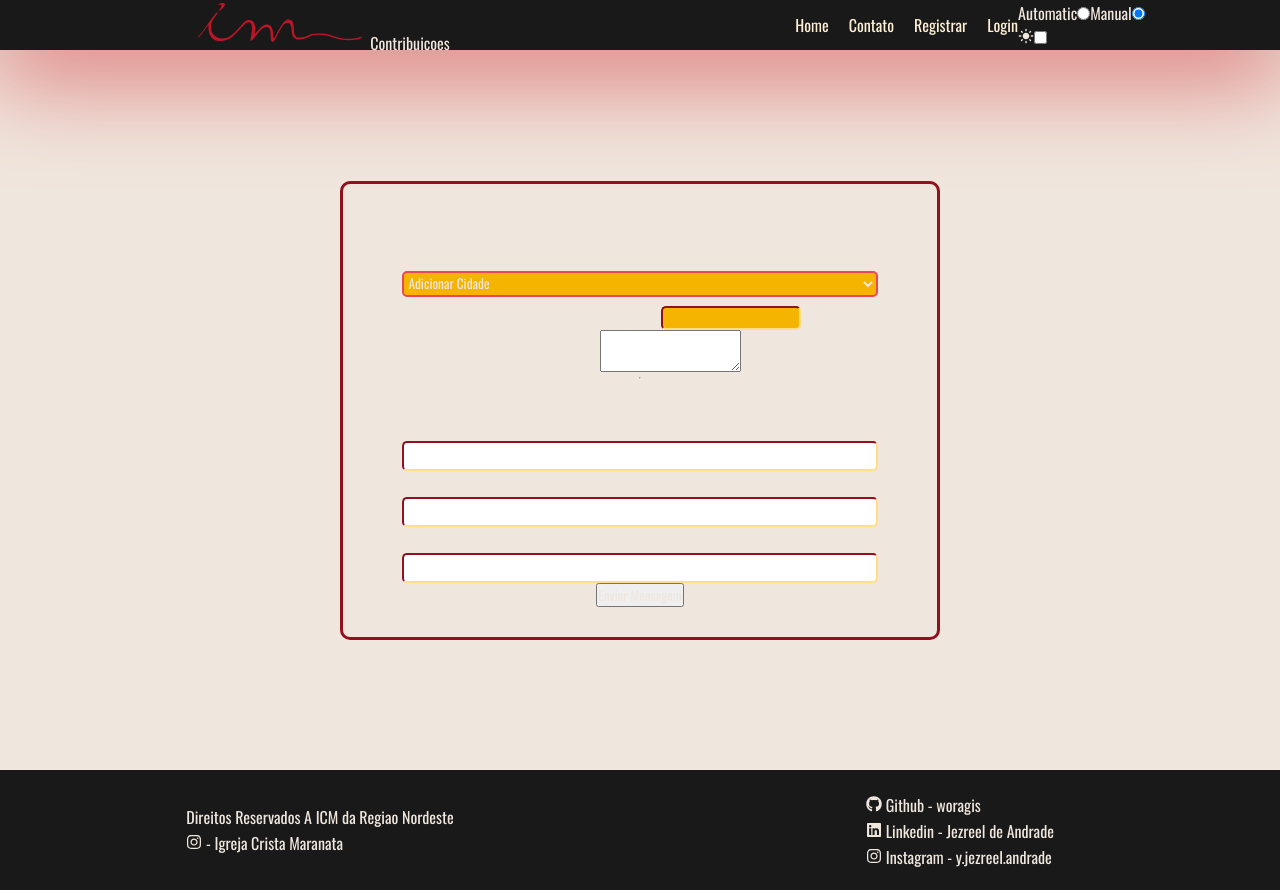
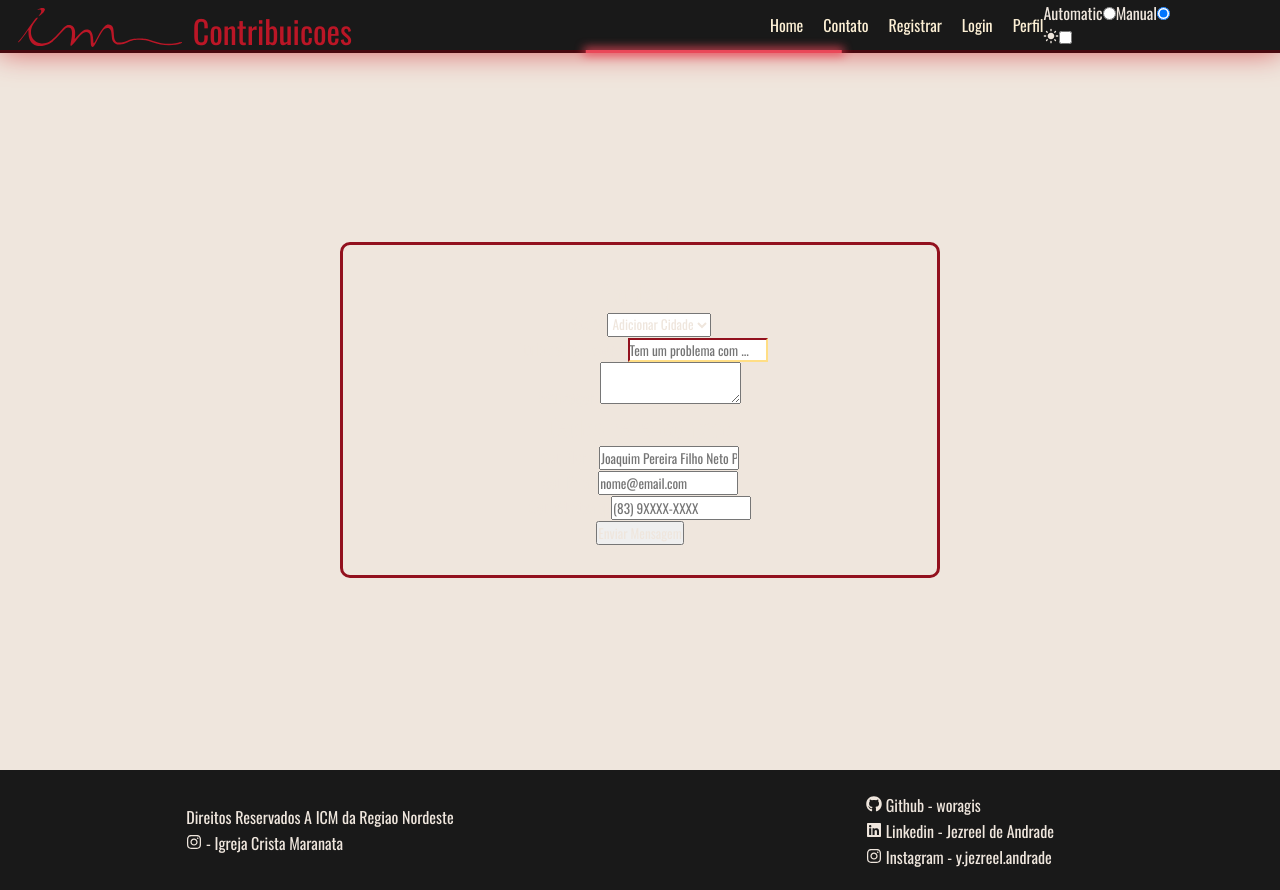
Before and after one commit to woragis/icm-frontend, a React (Create React App) app: page /report in a window 1280 px wide. Built offline with nearby package versions, Linux system fonts and the light colour scheme.

Commit message:
Improve styling and transitions

```diff
--- a/src/pages/Contrib/index.tsx
+++ b/src/pages/Contrib/index.tsx
@@ -1,4 +1,4 @@
-import { ChangeEvent, useState } from "react";
+import { ChangeEvent, useState, useTransition } from "react";
 import {
   StyledForm,
   StyledField,
@@ -10,6 +10,9 @@ import {
   StyledType,
   StyledOption,
 } from "./style";
+import { animated, useSpring } from "@react-spring/web";
+import { useSelector } from "react-redux";
+import { RootState } from "../../redux/store";
 
 const Contrib = () => {
   interface IStates {
@@ -244,10 +247,16 @@ const Contrib = () => {
     console.log(`New Value: ${event.target.value}`);
   };
 
+  const pageTransitions = useSelector(
+    (state: RootState) => state.pageTranisition
+  );
+  const pageProps = useSpring(pageTransitions);
+
   return (
-    <StyledForm>
+    <animated.main style={pageProps}>
       <form>
-        <StyledField>
+        <h1>Enviar Contribuicao</h1>
+        <StyledField className="contrib-element">
           <label htmlFor="name">Nome Completo</label>
           <input
             type="text"
@@ -259,12 +268,14 @@ const Contrib = () => {
           />
         </StyledField>
         <StyledLocation>
+          {false && (
             <OptionState className="state">
               <label htmlFor="state">Estado</label>
               <select name="state" id="state">
                 {stateOptions}
               </select>
             </OptionState>
+          )}
           <OptionCity className="city">
             <label htmlFor="city">Cidade</label>
             <select name="city" id="city">
@@ -286,7 +297,7 @@ const Contrib = () => {
             </select>
           </OptionIgreja>
         </StyledLocation>
-        <StyledType>
+        <StyledType className="contrib-element">
           <StyledOption onClick={() => ToggleContribType("text")}>
             <label htmlFor="texto">Contribuicao de Texto</label>
             <input
@@ -309,7 +320,7 @@ const Contrib = () => {
           </StyledOption>
         </StyledType>
         {contribType === "text" && (
-          <StyledField>
+          <StyledField className="contrib-element">
             <label htmlFor="contrib">Contribuicao escrita</label>
             <textarea
               name="contrib"
@@ -322,7 +333,7 @@ const Contrib = () => {
           </StyledField>
         )}
         {contribType === "video" && (
-          <StyledField>
+          <StyledField className="contrib-element">
             <label htmlFor="contrib">Contribuicao em Video</label>
             <input type="file" name="contrib" id="contrib" />
           </StyledField>
@@ -331,7 +342,7 @@ const Contrib = () => {
           <button type="submit">Enviar Contribuicao</button>
         </StyledField>
       </form>
-    </StyledForm>
+    </animated.main>
   );
 };
 
--- a/src/pages/Layout/Header/index.tsx
+++ b/src/pages/Layout/Header/index.tsx
@@ -15,6 +15,7 @@ import { RootState } from "../../../redux/store";
 import { useState } from "react";
 import { FaSearchengin } from "react-icons/fa6";
 import { MdLightMode, MdDarkMode } from "react-icons/md";
+import { animated, useSpring, useSpringRef } from "@react-spring/web";
 
 const Header = () => {
   interface INavLinks {
@@ -26,6 +27,7 @@ const Header = () => {
     { name: "Contato", path: "/report" },
     { name: "Registrar", path: "/register" },
     { name: "Login", path: "/login" },
+    { name: "Perfil", path: "/profile" },
   ];
   const navLinksComponent = navLinks.map(({ name, path }: INavLinks) => {
     return (
@@ -60,8 +62,17 @@ const Header = () => {
     }
   };
 
+  const defaultWidth = window.innerWidth;
+  const springs = useSpring({
+    from: { x: -defaultWidth / 5 },
+    to: { x: defaultWidth },
+    loop: true,
+    config: { duration: 50000 },
+  });
+
   return (
     <StyledHeader>
+      <div className="header-logo">
         <Link to={"/"}>
           <StyledLogo
             className="logo"
@@ -107,8 +118,10 @@ const Header = () => {
               />
             </g>
           </StyledLogo>
-        Contribuicoes
+          <p>Contribuicoes</p>
         </Link>
+      </div>
+
       <StyledNavLinks className="links">
         {navLinksComponent}
         <StyledNavTheme>
--- a/src/pages/Layout/Header/style.ts
+++ b/src/pages/Layout/Header/style.ts
@@ -1,4 +1,14 @@
-import styled from "styled-components";
+import styled, { keyframes } from "styled-components";
+import { shade } from "polished";
+
+const neonLineAnimation = keyframes`
+  0% {
+    transform: translate(-100%);
+  }
+  100% {
+    transform: translate(100vw);
+  }
+`;
 
 export const StyledHeader = styled.header`
   background-color: ${(props) => props.theme.color.darkNeutral};
@@ -7,9 +17,58 @@ export const StyledHeader = styled.header`
   align-content: center;
   justify-items: center;
   grid-template-columns: repeat(2, 1fr);
+  * {
+    transition: 0s;
+  }
 
-  position: sticky;
-  box-shadow: 0 10px 100px 10px ${(props) => props.theme.color.darkSecondary};
+  z-index: 2;
+  position: relative;
+  box-shadow: 0 1px 30px 1px ${(props) => props.theme.color.darkSecondary};
+
+  &::before {
+    content: "";
+    position: absolute;
+    height: 3px;
+    width: 100%;
+    background-color: ${(props) => shade(0.5, props.theme.color.darkPrimary)};
+    bottom: -3px;
+    left: 0;
+    z-index: 10;
+  }
+  &::after {
+    content: "";
+    position: absolute;
+    height: 3px;
+    width: 20%;
+    background-color: ${(props) => props.theme.color.lightPrimary};
+    box-shadow: 0 0 10px 2px ${(props) => props.theme.color.lightPrimary};
+    bottom: -3px;
+    left: 0;
+    z-index: 11;
+    animation: ${neonLineAnimation} 10s infinite linear;
+  }
+
+  .header-logo {
+    margin: 10px auto 0 10px;
+    /* margin-left: 30px;
+    margin-right: auto; */
+    /* width: 260px; */
+
+    display: flex;
+    justify-content: flex-start;
+    align-items: center;
+    flex-direction: row;
+    position: relative;
+
+    p {
+      position: absolute;
+      top: 50%;
+      right: -90%;
+      transform: translate(0, -50%);
+      color: ${(props) => props.theme.color.normalPrimary};
+      font-size: 2em;
+    }
+  }
 `;
 
 export const StyledNavLinks = styled.nav`
--- a/src/pages/Layout/style.ts
+++ b/src/pages/Layout/style.ts
@@ -1,5 +1,5 @@
 import styled from "styled-components";
 
 export const StyledLayout = styled.section`
-  background-color: ${(props) => props.theme.color.normalNeutral};
+  background-color: ${(props) => props.theme.color.background};
 `;
--- a/src/pages/Login/index.tsx
+++ b/src/pages/Login/index.tsx
@@ -5,6 +5,10 @@ import {
   StyledLoginForm,
   StyledPasswordElement,
 } from "./style";
+import { animated } from "@react-spring/web";
+import { useSelector } from "react-redux";
+import { RootState } from "../../redux/store";
+import { useSpring } from "@react-spring/web";
 
 const Login = () => {
   const [loginData, setLoginData] = useState({
@@ -20,8 +24,8 @@ const Login = () => {
     setLoginData({ ...loginData, [event.target.name]: event.target.value });
   };
 
-  const emailPlaceholder = "Seu email";
-  const passwordPlaceholder = "Sua senha";
+  const emailPlaceholder = "nome@email.com";
+  const passwordPlaceholder = "senha super secreta";
 
   const handleSubmit = (event: FormEvent) => {
     console.log(
@@ -33,9 +37,15 @@ const Login = () => {
     event.preventDefault();
   };
 
+  const pageTransition = useSelector(
+    (state: RootState) => state.pageTranisition
+  );
+  const pageProps = useSpring(pageTransition);
+
   return (
-    <StyledLogin>
+    <animated.main style={pageProps}>
       <StyledLoginForm onSubmit={(e) => handleSubmit(e)}>
+        <h1>Logar-se</h1>
         <StyledLoginElement className="login-element">
           <label htmlFor="email">Email</label>
           <input
@@ -66,12 +76,13 @@ const Login = () => {
             />
           </StyledPasswordElement>
         </StyledLoginElement>
-
-        <button type="submit" onSubmit={(e) => handleSubmit(e)}>
-          Login
-        </button>
+        <div className="login-element">
+          <button type="submit" onSubmit={(e) => handleSubmit(e)}>
+            Login
+          </button>
+        </div>
       </StyledLoginForm>
-    </StyledLogin>
+    </animated.main>
   );
 };
 
--- a/src/pages/Register/index.tsx
+++ b/src/pages/Register/index.tsx
@@ -1,5 +1,8 @@
 import { ChangeEvent, FC, FormEvent, useState } from "react";
 import styled from "styled-components";
+import { animated, useSpring } from "@react-spring/web";
+import { useSelector } from "react-redux";
+import { RootState } from "../../redux/store";
 
 const StyledRegisterForm = styled.main`
   form {
@@ -22,9 +25,6 @@ const Register: FC = () => {
     {} as RegisterDataInterface
   );
   const [showPassword, setShowPassword] = useState<boolean>(false);
-
-  const emailPlaceholder = "Seu email";
-  const passwordPlaceholder = "Sua senha";
 
   const togglePassword = () => {
     setShowPassword((prevState) => !prevState);
@@ -53,15 +53,28 @@ const Register: FC = () => {
     registerData.name.length > 10 &&
     registerData.whatsapp &&
     registerData.whatsapp.length >= 11;
+
+  const namePlaceholder = "Joao da Silva da Silva";
+  const whatsappPlaceholder = "(XX) 9XXXX-XXXX";
+  const emailPlaceholder = "nome@email.com";
+  const passwordPlaceholder = "senha super secreta";
+
+  const pageTransition = useSelector(
+    (state: RootState) => state.pageTranisition
+  );
+  const pageProps = useSpring(pageTransition);
+
   return (
-    <StyledRegisterForm>
+    <animated.main style={pageProps}>
       <form onSubmit={(e) => registerSubmit(e)}>
+        <h1>Registrar-se</h1>
         <div className="register-element">
           <label htmlFor="name">Nome</label>
           <input
             type="text"
             name="name"
             id="name"
+            placeholder={namePlaceholder}
             onChange={(e) => handleRegisterDataChange(e)}
             disabled={registered}
           />
@@ -72,6 +85,7 @@ const Register: FC = () => {
             type="number"
             name="whatsapp"
             id="whatsapp"
+            placeholder={whatsappPlaceholder}
             onChange={(e) => handleRegisterDataChange(e)}
             disabled={registered}
           />
@@ -131,7 +145,7 @@ const Register: FC = () => {
           </>
         )}
       </form>
-    </StyledRegisterForm>
+    </animated.main>
   );
 };
 
--- a/src/pages/Report/index.tsx
+++ b/src/pages/Report/index.tsx
@@ -7,6 +7,9 @@ import {
   StyledReportMessageBody,
   StyledReportContact,
 } from "./style";
+import { animated, useSpring } from "@react-spring/web";
+import { useSelector } from "react-redux";
+import { RootState } from "../../redux/store";
 
 enum EnumMotivos {
   AddCidade = "Adicionar Cidade",
@@ -59,48 +62,81 @@ const Report = () => {
     event.preventDefault();
     console.log("Data: ");
   };
+
+  const titlePlaceholder = "Tem um problema com ...";
+  const messagePlaceholder = "";
+  const namePlaceholder = "Joaquim Pereira Filho Neto Pai";
+  const emailPlaceholder = "nome@email.com";
+  const whatsappPlaceholder = "(83) 9XXXX-XXXX";
+
+  const pageTransition = useSelector(
+    (state: RootState) => state.pageTranisition
+  );
+  const pageProps = useSpring(pageTransition);
+
   return (
-    <StyledReport>
+    <animated.main style={pageProps}>
       <StyledReportForm onSubmit={(e) => sendReport(e)}>
-        <p>Contato</p>
-        <StyledReportReason>
+        <h1>Contato</h1>
+        <StyledReportReason className="report-element">
           <label htmlFor="reason">Motivo</label>
           <select name="reason" id="reason">
             <Motivos />
           </select>
         </StyledReportReason>
-        <StyledReportMessageTitle>
+        <StyledReportMessageTitle className="report-element">
           <label htmlFor="rebort-title">Titulo da Mensagem</label>
-          <input type="text" name="report-title" id="report-title" />
+          <input
+            type="text"
+            name="report-title"
+            id="report-title"
+            placeholder={titlePlaceholder}
+          />
         </StyledReportMessageTitle>
-        <StyledReportMessageBody>
+        <section className="report-element">
           <label htmlFor="report-body">Mensagem</label>
-          <textarea name="report-body" id="report-body" />
-        </StyledReportMessageBody>
-        <hr />
-        <StyledReportContact>
-          <p className="info">Dados para contato</p>
-          <div>
+          <textarea
+            name="report-body"
+            id="report-body"
+            placeholder={messagePlaceholder}
+          />
+        </section>
+        <h2 className="info">Dados para contato</h2>
+        <div className="report-element">
           <label htmlFor="name">Seu Nome</label>
-            <input type="text" name="name" id="name" />
+          <input
+            type="text"
+            name="name"
+            id="name"
+            placeholder={namePlaceholder}
+          />
         </div>
-          <div>
+        <div className="report-element">
           <label htmlFor="email">Seu Email</label>
-            <input type="email" name="email" id="email" />
+          <input
+            type="email"
+            name="email"
+            id="email"
+            placeholder={emailPlaceholder}
+          />
         </div>
-          <div>
+        <div className="report-element">
           <label htmlFor="whatsapp">Seu Whatsapp</label>
-            <input type="tel" name="whatsapp" id="whatsapp" />
+          <input
+            type="tel"
+            name="whatsapp"
+            id="whatsapp"
+            placeholder={whatsappPlaceholder}
+          />
         </div>
-        </StyledReportContact>
 
-        <input
-          type="submit"
-          value="Enviar Mensagem"
-          onClick={(e) => sendReport(e)}
-        />
+        <div className="report-element">
+          <button type="submit" onClick={(e) => sendReport(e)}>
+            Enviar Mensagem
+          </button>
+        </div>
       </StyledReportForm>
-    </StyledReport>
+    </animated.main>
   );
 };
 
--- a/src/pages/Report/style.ts
+++ b/src/pages/Report/style.ts
@@ -6,35 +6,10 @@ export const StyledReport = styled.main`
 
 export const StyledReportForm = styled.form``;
 
-export const StyledReportReason = styled.div`
-  display: flex;
-  justify-content: flex-start;
-  flex-direction: column;
-  width: 80%;
-
-  label {
-    font-size: 1.4em;
-    font-weight: 700;
-  }
-
-  select {
-    background-color: ${(props) => props.theme.color.darkAccent};
-    border-radius: 5px;
-    outline: none;
-    border: 2px solid ${(props) => props.theme.color.lightPrimary};
-  }
-`;
+export const StyledReportReason = styled.div``;
 
 export const StyledReportMessageTitle = styled.div`
-  label {
-    font-size: 1.4em;
-    font-weight: 700;
-  }
-
   input {
-    background-color: ${(props) => props.theme.color.darkAccent};
-    border-radius: 5px;
-    outline: none;
     border-top: 2px solid ${(props) => props.theme.color.darkPrimary};
     border-left: 2px solid ${(props) => props.theme.color.darkPrimary};
     border-right: 2px solid ${(props) => props.theme.color.lightAccent};
@@ -44,33 +19,4 @@ export const StyledReportMessageTitle = styled.div`
 
 export const StyledReportMessageBody = styled.div``;
 
-export const StyledReportContact = styled.div`
-  width: 80%;
-
-  p {
-    font-size: 1.5em;
-    font-weight: 700;
-    text-align: center;
-  }
-
-  label {
-    margin: 0 auto;
-    display: block;
-    text-align: center;
-    font-size: 1.1em;
-  }
-
-  input {
-    border-radius: 5px;
-    outline: none;
-    border-top: 2px solid ${(props) => props.theme.color.darkPrimary};
-    border-left: 2px solid ${(props) => props.theme.color.darkPrimary};
-    border-right: 2px solid ${(props) => props.theme.color.lightAccent};
-    border-bottom: 2px solid ${(props) => props.theme.color.lightAccent};
-
-    height: 30px;
-    width: 100%;
-    font-family: Verdana, Geneva, Tahoma, sans-serif;
-    font-size: 1.2em;
-  }
-`;
+export const StyledReportContact = styled.div``;
--- a/src/pages/router.tsx
+++ b/src/pages/router.tsx
@@ -1,16 +1,18 @@
-import React from "react";
-import { Route, Routes } from "react-router-dom";
+import { FunctionComponentElement } from "react";
+import { animated, useTransition } from "@react-spring/web";
+import { Route, Routes, useLocation } from "react-router-dom";
 import Layout from "./Layout";
 import Contrib from "./Contrib";
 import Register from "./Register";
 import Login from "./Login";
 import Report from "./Report";
+import Profile from "./Profile";
 
 const Router = () => {
   interface IPages {
     name: string;
     path: string;
-    element: React.FunctionComponentElement<{}>;
+    element: FunctionComponentElement<{}>;
   }
   const pagesData: IPages[] = [
     {
@@ -22,19 +24,30 @@ const Router = () => {
     { name: "Login", path: "/login", element: <Login /> },
     { name: "Reportar", path: "/report", element: <Report /> },
     // {name: 'Admin', path:'/admin', element:},
-    // {name: 'Perfil', path:'profile', element:},
+    { name: "Perfil", path: "/profile", element: <Profile /> },
   ];
   const pagesRoutes = pagesData.map(({ name, path, element }: IPages) => {
     return <Route key={name} path={path} element={element} />;
   });
 
+  const location = useLocation();
+
+  const transitions = useTransition(location, {
+    from: { opacity: 1, transform: "translate3d(0, 100%, 0)" },
+    enter: { opacity: 1, transform: "translate3d(0, 0, 0)" },
+    leave: { opacity: 1, transform: "translate3d(0, -100%, 0)" },
+    unique: true,
+  });
+
   return (
     <>
+      {/* <animated.div style={styles}> */}
       <Routes>
         <Route path="/" element={<Layout />}>
           {pagesRoutes}
         </Route>
       </Routes>
+      {/* </animated.div> */}
     </>
   );
 };
--- /dev/null
+++ b/src/redux/pageSlice.ts
@@ -0,0 +1,13 @@
+import { createSlice } from "@reduxjs/toolkit";
+
+const pageSlice = createSlice({
+  name: "pageTransition",
+  initialState: {
+    from: { transform: "translateX(-100%)" },
+    transform: "translateX(0)",
+    config: { duration: 300 },
+  },
+  reducers: {},
+});
+
+export default pageSlice.reducer;
--- a/src/redux/store.ts
+++ b/src/redux/store.ts
@@ -2,12 +2,14 @@ import { configureStore, ThunkAction, Action } from "@reduxjs/toolkit";
 import registerReducer from "./register/registerSlice";
 import loginReducer from "./login/loginSlice";
 import themeReducer from "./themeSlice";
+import pageReducer from "./pageSlice";
 
 export const store = configureStore({
   reducer: {
     register: registerReducer,
     login: loginReducer,
     theme: themeReducer,
+    pageTranisition: pageReducer,
   },
 });
 
```
Lines whose indentation alone changed are shown as unchanged.
